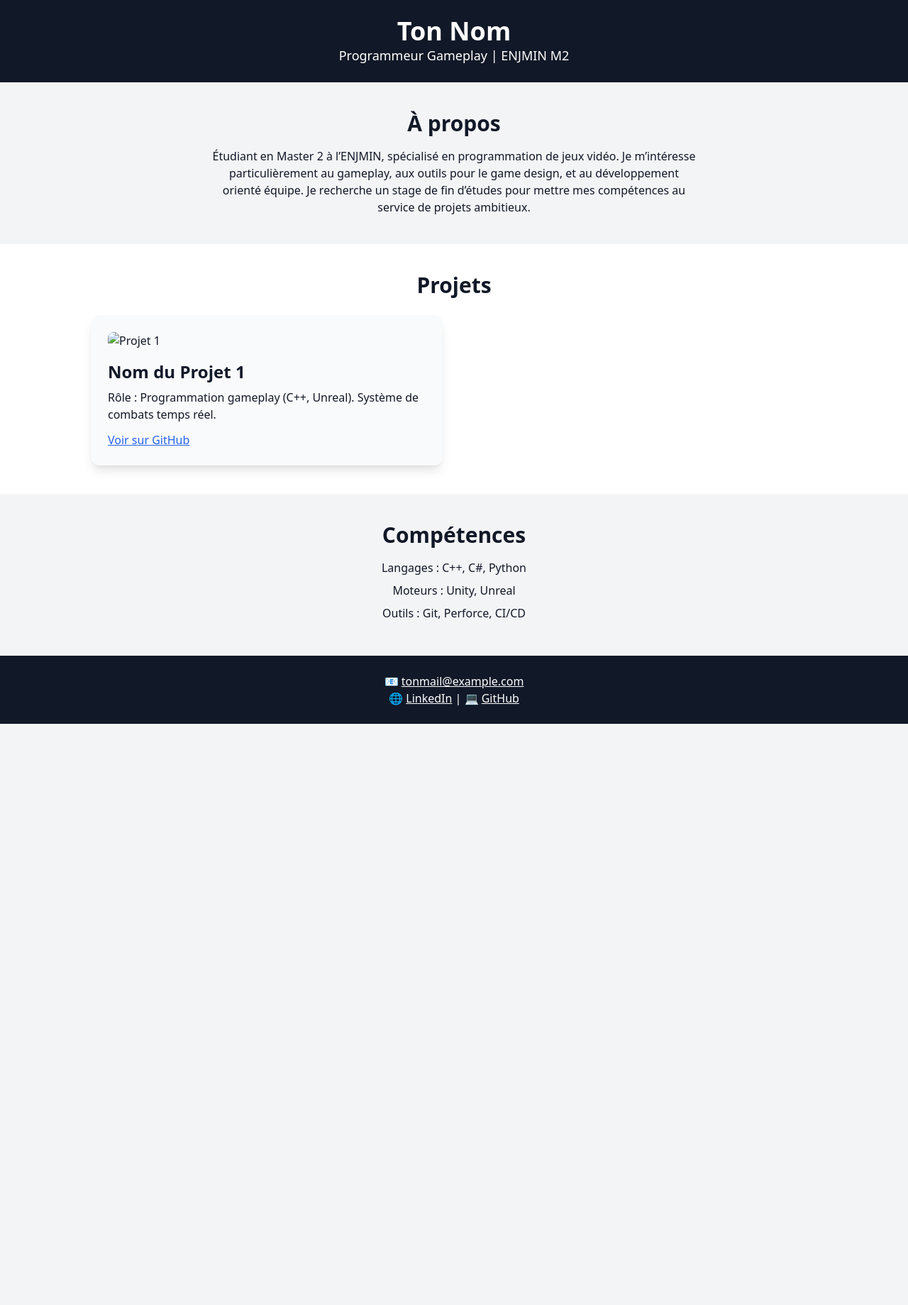
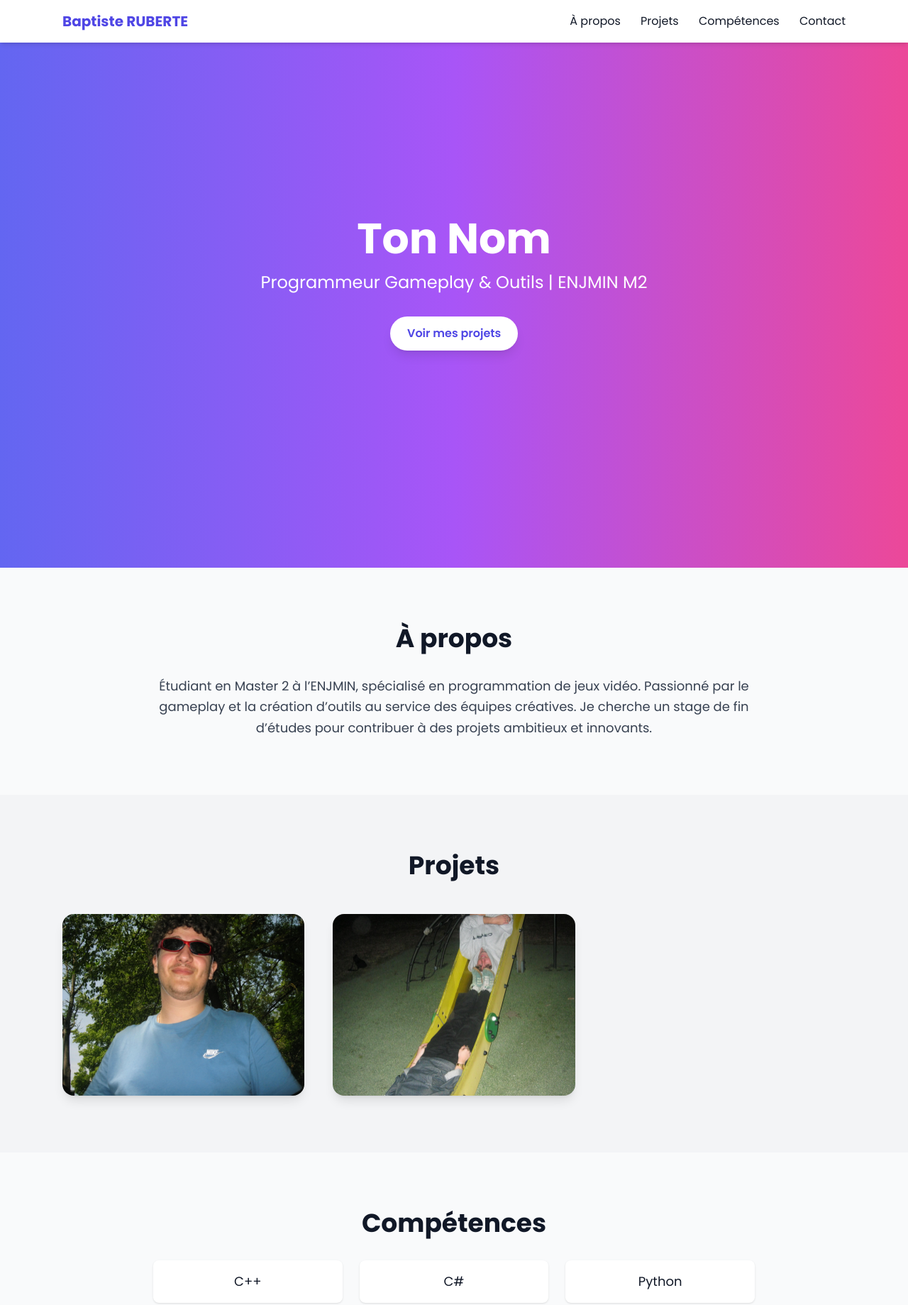
Before and after one commit to Baptar/portfolio, a plain HTML site: page index.html in a window 1280 px wide. Shown: the top 1839 px of the page at 71% size. Before the commit the page ends 1020 px from the top, so only its background shows below. Drawn offline with nearby package versions, Linux system fonts and the light colour scheme.

Commit message:
big modif

```diff
--- a/index.html
+++ b/index.html
@@ -4,59 +4,120 @@
     <meta charset="UTF-8">
     <meta name="viewport" content="width=device-width, initial-scale=1.0">
     <title>Portfolio - Ton Nom</title>
-    <!-- Tailwind pour le style rapide -->
+    <!-- Tailwind -->
     <script src="https://cdn.tailwindcss.com"></script>
+    <!-- Google Font -->
+    <link href="https://fonts.googleapis.com/css2?family=Poppins:wght@400;600;700&display=swap" rel="stylesheet">
+    <!-- AOS -->
+    <link href="https://unpkg.com/aos@2.3.1/dist/aos.css" rel="stylesheet">
+    <script src="https://unpkg.com/aos@2.3.1/dist/aos.js"></script>
+    <script>
+        document.addEventListener("DOMContentLoaded", () => {
+            AOS.init({ duration: 800, once: true });
+        });
+    </script>
+    <style>
+        body { font-family: 'Poppins', sans-serif; }
+        html { scroll-behavior: smooth; }
+    </style>
 </head>
-<body class="bg-gray-100 text-gray-900 font-sans">
+<body class="bg-gray-50 text-gray-900">
 
-<!-- Header -->
-<header class="bg-gray-900 text-white p-6 text-center">
-    <h1 class="text-4xl font-bold">Ton Nom</h1>
-    <p class="text-lg">Programmeur Gameplay | ENJMIN M2</p>
-</header>
+<!-- Navbar -->
+<nav class="fixed top-0 w-full bg-white shadow-md z-50">
+    <div class="max-w-6xl mx-auto px-6 py-4 flex justify-between items-center">
+        <a href="#hero" class="font-bold text-xl text-indigo-600">Baptiste RUBERTE</a>
+        <div class="space-x-6">
+            <a href="#about" class="hover:text-indigo-600 transition">À propos</a>
+            <a href="#projects" class="hover:text-indigo-600 transition">Projets</a>
+            <a href="#skills" class="hover:text-indigo-600 transition">Compétences</a>
+            <a href="#contact" class="hover:text-indigo-600 transition">Contact</a>
+        </div>
+    </div>
+</nav>
 
-<!-- Section Présentation -->
-<section id="about" class="p-10 max-w-3xl mx-auto text-center">
-    <h2 class="text-3xl font-bold mb-4">À propos</h2>
-    <p>
+<!-- Hero Section -->
+<section id="hero" class="h-screen flex flex-col justify-center items-center text-center
+        bg-gradient-to-r from-indigo-500 via-purple-500 to-pink-500 text-white px-6">
+
+    <h1 class="text-5xl md:text-6xl font-extrabold mb-4" data-aos="fade-down">Ton Nom</h1>
+    <p class="text-xl md:text-2xl mb-8" data-aos="fade-up">Programmeur Gameplay & Outils | ENJMIN M2</p>
+
+    <div class="relative group" data-aos="zoom-in">
+        <a href="#projects"
+           class="inline-block bg-white text-indigo-600 font-semibold px-6 py-3 rounded-full shadow-lg
+              transform transition duration-300 group-hover:scale-105 group-hover:shadow-xl">
+            Voir mes projets
+        </a>
+    </div>
+
+</section>
+
+
+<!-- À propos -->
+<section id="about" class="py-20 max-w-4xl mx-auto px-6" data-aos="fade-up">
+    <h2 class="text-4xl font-bold text-center mb-8">À propos</h2>
+    <p class="text-lg text-gray-700 leading-relaxed text-center">
         Étudiant en Master 2 à l’ENJMIN, spécialisé en programmation de jeux vidéo.
-        Je m’intéresse particulièrement au gameplay, aux outils pour le game design,
-        et au développement orienté équipe. Je recherche un stage de fin d’études
-        pour mettre mes compétences au service de projets ambitieux.
+        Passionné par le gameplay et la création d’outils au service des équipes créatives.
+        Je cherche un stage de fin d’études pour contribuer à des projets ambitieux et innovants.
     </p>
 </section>
 
-<!-- Section Projets -->
-<section id="projects" class="p-10 bg-white">
-    <h2 class="text-3xl font-bold text-center mb-6">Projets</h2>
-    <div class="grid md:grid-cols-2 gap-8 max-w-5xl mx-auto">
-        <!-- Exemple projet -->
-        <div class="p-6 shadow-lg rounded-xl bg-gray-50">
-            <img src="images/projet1.jpg" alt="Projet 1" class="rounded-lg mb-4">
-            <h3 class="text-2xl font-semibold">Nom du Projet 1</h3>
-            <p class="mt-2">Rôle : Programmation gameplay (C++, Unreal). Système de combats temps réel.</p>
-            <a href="https://github.com/ton-projet" target="_blank" class="text-blue-600 underline mt-3 inline-block">Voir sur GitHub</a>
+<!-- Projets -->
+<section id="projects" class="py-20 bg-gray-100" data-aos="fade-up">
+    <h2 class="text-4xl font-bold text-center mb-12">Projets</h2>
+    <div class="grid md:grid-cols-2 lg:grid-cols-3 gap-10 max-w-6xl mx-auto px-6">
+
+        <!-- Projet 1 -->
+        <div class="relative group rounded-2xl overflow-hidden shadow-lg transform transition duration-300 hover:scale-105 hover:shadow-2xl" data-aos="zoom-in">
+            <img src="images/projet1.jpg" alt="Projet 1" class="w-full h-64 object-cover">
+            <div class="absolute inset-0 bg-black bg-opacity-60 flex flex-col justify-center items-center opacity-0 group-hover:opacity-100 transition">
+                <h3 class="text-2xl font-bold text-white mb-2">Projet 1</h3>
+                <p class="text-white mb-4">Gameplay C++ sur Unreal</p>
+                <a href="projet1.html" class="bg-indigo-500 px-4 py-2 rounded-full text-white font-semibold transform transition duration-300 hover:scale-110 hover:bg-indigo-400">
+                    Voir plus
+                </a>
+            </div>
         </div>
-        <!-- Tu pourras copier-coller ce bloc pour d’autres projets -->
+
+        <!-- Projet 2 -->
+        <div class="relative group rounded-2xl overflow-hidden shadow-lg transform transition duration-300 hover:scale-105 hover:shadow-2xl" data-aos="zoom-in">
+            <img src="images/projet2.jpg" alt="Projet 2" class="w-full h-64 object-cover">
+            <div class="absolute inset-0 bg-black bg-opacity-60 flex flex-col justify-center items-center opacity-0 group-hover:opacity-100 transition">
+                <h3 class="text-2xl font-bold text-white mb-2">Projet 2</h3>
+                <p class="text-white mb-4">Outils Unity en C#</p>
+                <a href="projet2.html" class="bg-indigo-500 px-4 py-2 rounded-full text-white font-semibold transform transition duration-300 hover:scale-110 hover:bg-indigo-400">
+                    Voir plus
+                </a>
+            </div>
+        </div>
+
     </div>
 </section>
 
-<!-- Section Compétences -->
-<section id="skills" class="p-10 max-w-3xl mx-auto text-center">
-    <h2 class="text-3xl font-bold mb-4">Compétences</h2>
-    <p class="mb-2">Langages : C++, C#, Python</p>
-    <p class="mb-2">Moteurs : Unity, Unreal</p>
-    <p class="mb-2">Outils : Git, Perforce, CI/CD</p>
+<!-- Compétences -->
+<section id="skills" class="py-20 max-w-4xl mx-auto px-6 text-center" data-aos="fade-up">
+    <h2 class="text-4xl font-bold mb-8">Compétences</h2>
+    <div class="grid grid-cols-2 md:grid-cols-3 gap-6 text-lg">
+        <p class="bg-white shadow rounded-lg py-4 transform transition duration-300 hover:scale-105">C++</p>
+        <p class="bg-white shadow rounded-lg py-4 transform transition duration-300 hover:scale-105">C#</p>
+        <p class="bg-white shadow rounded-lg py-4 transform transition duration-300 hover:scale-105">Python</p>
+        <p class="bg-white shadow rounded-lg py-4 transform transition duration-300 hover:scale-105">Unity</p>
+        <p class="bg-white shadow rounded-lg py-4 transform transition duration-300 hover:scale-105">Unreal</p>
+        <p class="bg-white shadow rounded-lg py-4 transform transition duration-300 hover:scale-105">Git / Perforce</p>
+    </div>
 </section>
 
-<!-- Section Contact -->
-<footer id="contact" class="bg-gray-900 text-white p-6 text-center">
-    <p>📧 <a href="mailto:tonmail@example.com" class="underline">tonmail@example.com</a></p>
+<!-- Contact -->
+<section id="contact" class="py-20 bg-indigo-600 text-white text-center" data-aos="fade-up">
+    <h2 class="text-4xl font-bold mb-6">Contact</h2>
+    <p class="mb-4">📧 <a href="mailto:tonmail@example.com" class="underline">ruberte43@gmail.com</a></p>
     <p>
         🌐 <a href="https://linkedin.com/in/tonprofil" class="underline">LinkedIn</a> |
         💻 <a href="https://github.com/tonprofil" class="underline">GitHub</a>
     </p>
-</footer>
+</section>
 
 </body>
 </html>
```
Also changed, not shown: projet1.html (added, +38 -0 lines), projet2.html (added, +38 -0 lines), images/projet1.jpg (added), images/projet2.jpg (added).
